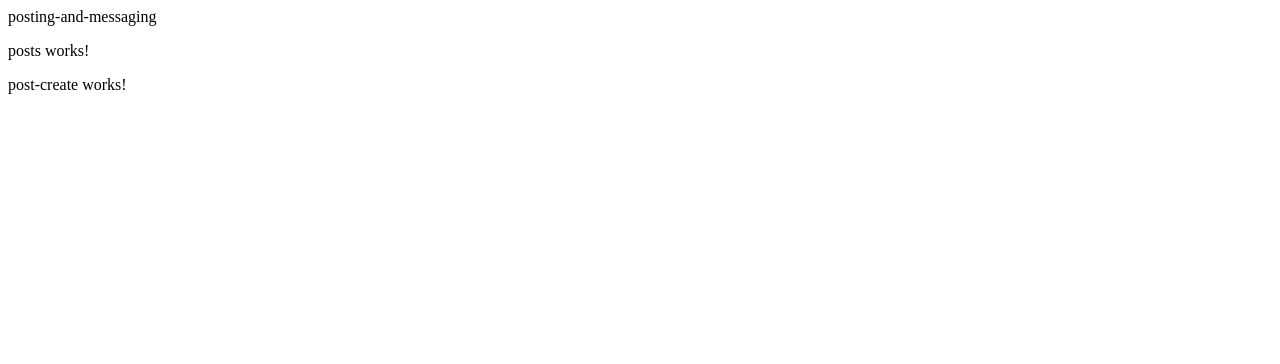
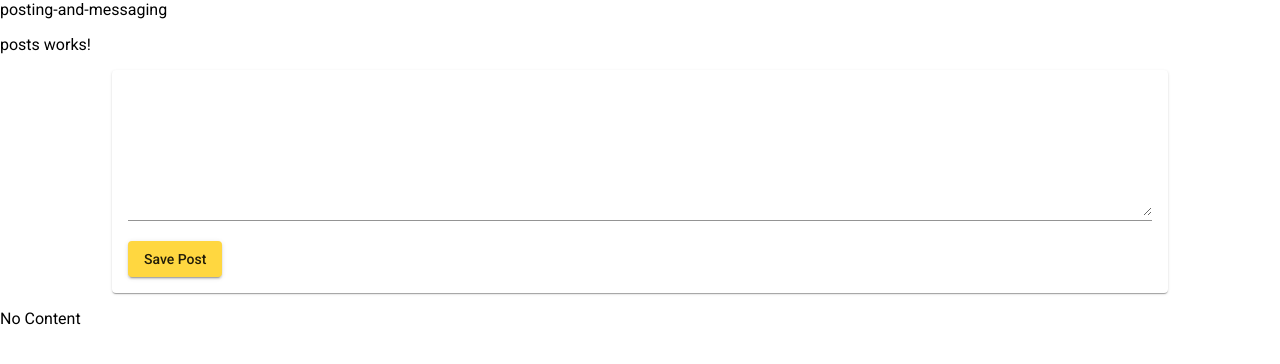
Before and after one commit to surajrocks1997/posting-and-messaging, an Angular app: page / in a window 1280 px wide. Shown: the top 364 px of the page. Built offline with nearby package versions, Linux system fonts and the light colour scheme.

Commit message:
angular material library added

```diff
--- a/angular.json
+++ b/angular.json
@@ -24,6 +24,7 @@
               "src/assets"
             ],
             "styles": [
+              "./node_modules/@angular/material/prebuilt-themes/deeppurple-amber.css",
               "src/styles.css"
             ],
             "scripts": []
@@ -88,6 +89,7 @@
               "src/assets"
             ],
             "styles": [
+              "./node_modules/@angular/material/prebuilt-themes/deeppurple-amber.css",
               "src/styles.css"
             ],
             "scripts": []
@@ -119,6 +121,7 @@
           }
         }
       }
-    }},
+    }
+  },
   "defaultProject": "posting-and-messaging"
 }
--- a/package.json
+++ b/package.json
@@ -12,10 +12,12 @@
   "private": true,
   "dependencies": {
     "@angular/animations": "~10.0.6",
+    "@angular/cdk": "^10.1.3",
     "@angular/common": "~10.0.6",
     "@angular/compiler": "~10.0.6",
     "@angular/core": "~10.0.6",
     "@angular/forms": "~10.0.6",
+    "@angular/material": "^10.1.3",
     "@angular/platform-browser": "~10.0.6",
     "@angular/platform-browser-dynamic": "~10.0.6",
     "@angular/router": "~10.0.6",
--- a/src/app/posts/post-create/post-create.component.css
+++ b/src/app/posts/post-create/post-create.component.css
@@ -0,0 +1,9 @@
+mat-card {
+  width: 80%;
+  margin: auto;
+}
+
+mat-form-field,
+textarea {
+  width: 100%;
+}
--- a/src/app/posts/post-create/post-create.component.html
+++ b/src/app/posts/post-create/post-create.component.html
@@ -1 +1,8 @@
-<p>post-create works!</p>
+<mat-card>
+  <mat-form-field>
+    <textarea matInput rows="6" [(ngModel)]="enteredValue"></textarea>
+  </mat-form-field>
+  <button mat-raised-button color="accent" (click)="onAddPost()">Save Post</button>
+</mat-card>
+
+<p>{{ newPost }}</p>
--- a/src/app/posts/post-create/post-create.component.ts
+++ b/src/app/posts/post-create/post-create.component.ts
@@ -3,13 +3,17 @@
 @Component({
   selector: 'app-post-create',
   templateUrl: './post-create.component.html',
-  styleUrls: ['./post-create.component.css']
+  styleUrls: ['./post-create.component.css'],
 })
 export class PostCreateComponent implements OnInit {
+  enteredValue = '';
+  newPost = 'No Content';
 
-  constructor() { }
+  constructor() {}
 
-  ngOnInit(): void {
+  ngOnInit(): void {}
+
+  onAddPost(): void {
+    this.newPost = this.enteredValue;
   }
-
 }
--- a/src/index.html
+++ b/src/index.html
@@ -6,6 +6,8 @@
   <base href="/">
   <meta name="viewport" content="width=device-width, initial-scale=1">
   <link rel="icon" type="image/x-icon" href="favicon.ico">
+  <link href="https://fonts.googleapis.com/css?family=Roboto:300,400,500&display=swap" rel="stylesheet">
+  <link href="https://fonts.googleapis.com/icon?family=Material+Icons" rel="stylesheet">
 </head>
 <body>
   <app-root></app-root>
--- a/src/styles.css
+++ b/src/styles.css
@@ -1 +1,4 @@
 /* You can add global styles to this file, and also import other style files */
+
+html, body { height: 100%; }
+body { margin: 0; font-family: Roboto, "Helvetica Neue", sans-serif; }
```
Also changed, not shown: src/app/app.module.ts (+14 -8 lines), 1 other file (tests, documents, lock files or other folders).
